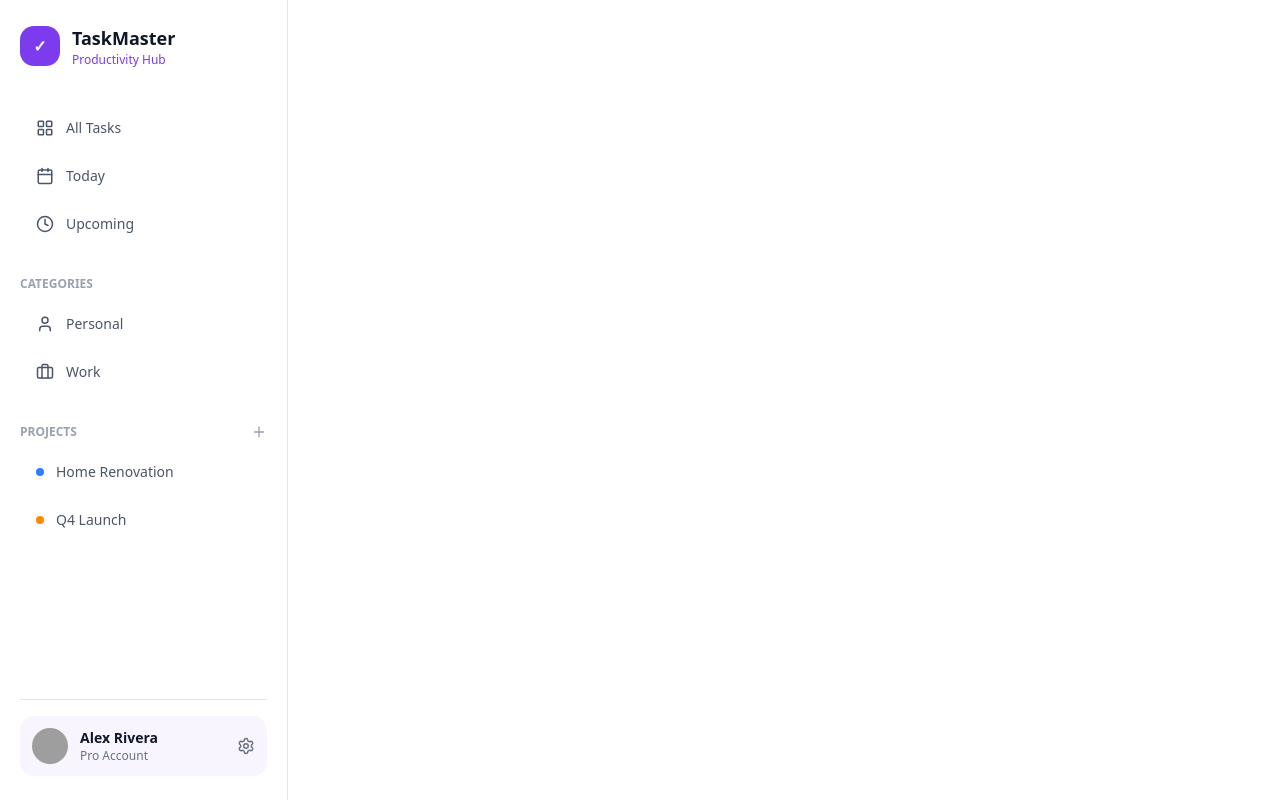
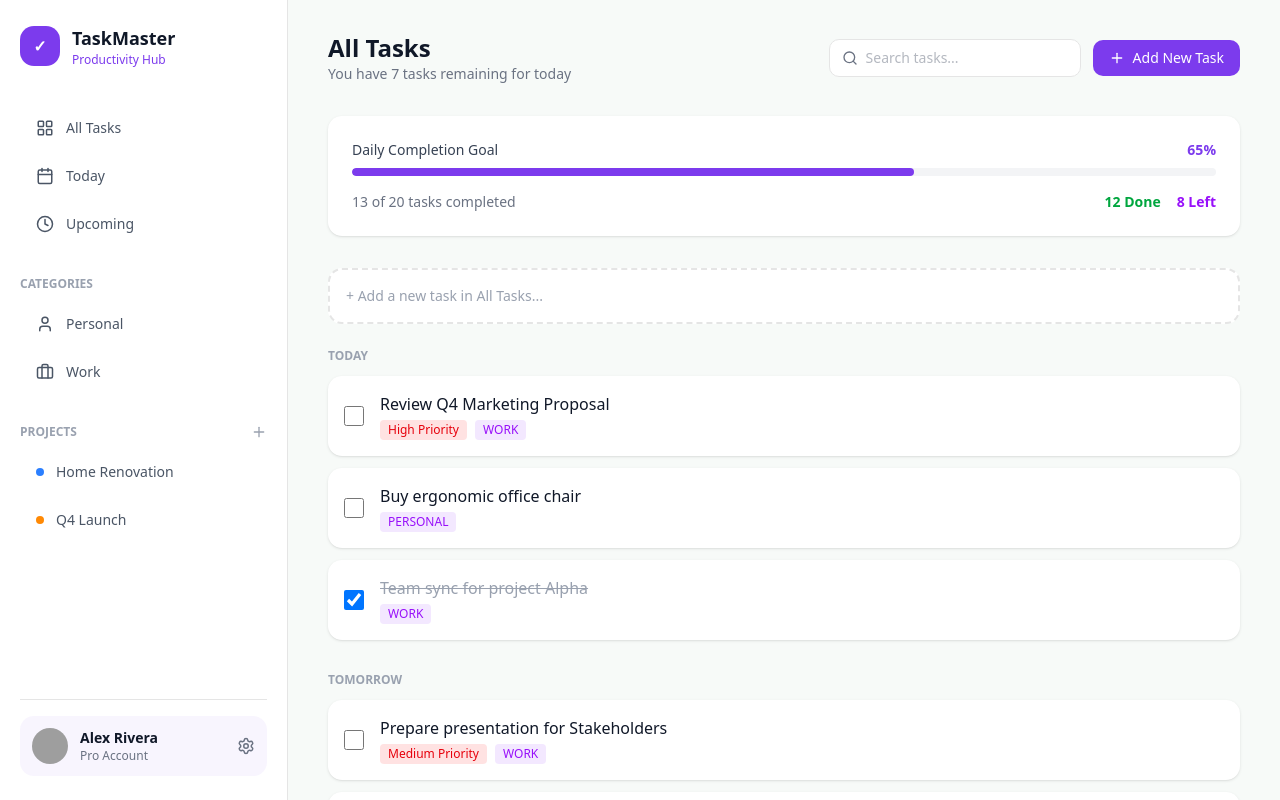
Before and after one commit to Abshoor24/FEtask-FICPACT, a Next.js app: page /dashboard in a window 1280 px wide. Built offline with nearby package versions, Linux system fonts and the light colour scheme; grey boxes are pictures that could not be loaded.

Commit message:
Add Dashboard

```diff
--- a/src/app/dashboard/page.tsx
+++ b/src/app/dashboard/page.tsx
@@ -1,10 +1,16 @@
-import Sidebar from '@/components/Sidebar'
-import React from 'react'
+import Sidebar from "@/components/Sidebar";
+import DashboardContent from "@/components/dashboard/DashboardContent";
 
 export default function DashboardPage() {
   return (
-    <>
+    <div className="flex h-screen overflow-hidden bg-[#F7FAF8]">
+      {/* SIDEBAR */}
       <Sidebar />
-    </>
-  )
+
+      {/* MAIN CONTENT */}
+      <main className="flex-1 overflow-hidden">
+        <DashboardContent />
+      </main>
+    </div>
+  );
 }
--- /dev/null
+++ b/src/components/dashboard/DashboardContent.tsx
@@ -0,0 +1,76 @@
+"use client";
+
+import { Search, Plus } from "lucide-react";
+import TaskSection from "./TaskSection";
+import TaskItem from "./TaskItem";
+
+export default function DashboardContent() {
+  return (
+    <div className="h-full overflow-y-auto px-10 py-8">
+
+      {/* HEADER */}
+      <div className="flex items-center justify-between mb-8">
+        <div>
+          <h1 className="text-2xl font-bold text-gray-900">All Tasks</h1>
+          <p className="text-sm text-gray-500">
+            You have 7 tasks remaining for today
+          </p>
+        </div>
+
+        <div className="flex items-center gap-3">
+          <div className="flex items-center gap-2 rounded-lg border bg-white px-3 py-2 text-sm text-gray-500">
+            <Search size={16} />
+            <input
+              placeholder="Search tasks..."
+              className="outline-none bg-transparent"
+            />
+          </div>
+
+          <button className="flex items-center gap-2 rounded-lg bg-[#7C3BED] px-4 py-2 text-sm font-medium text-white hover:bg-[#6A2EE8] transition">
+            <Plus size={16} />
+            Add New Task
+          </button>
+        </div>
+      </div>
+
+      {/* DAILY GOAL */}
+      <div className="mb-8 rounded-xl bg-white p-6 shadow-sm">
+        <div className="flex items-center justify-between mb-2">
+          <p className="text-sm font-medium text-gray-700">
+            Daily Completion Goal
+          </p>
+          <span className="text-sm font-semibold text-[#7C3BED]">65%</span>
+        </div>
+
+        <div className="h-2 rounded-full bg-gray-100 overflow-hidden">
+          <div className="h-full w-[65%] bg-[#7C3BED] rounded-full" />
+        </div>
+
+        <div className="mt-4 flex justify-between text-sm">
+          <p className="text-gray-500">13 of 20 tasks completed</p>
+          <div className="flex gap-4">
+            <span className="text-green-600 font-semibold">12 Done</span>
+            <span className="text-purple-600 font-semibold">8 Left</span>
+          </div>
+        </div>
+      </div>
+
+      {/* ADD TASK */}
+      <div className="mb-6 rounded-xl border-2 border-dashed bg-white p-4 text-sm text-gray-400 hover:border-[#7C3BED] transition cursor-pointer">
+        + Add a new task in All Tasks...
+      </div>
+
+      {/* TASK LIST */}
+      <TaskSection title="Today">
+        <TaskItem title="Review Q4 Marketing Proposal" tag="WORK" priority="High" />
+        <TaskItem title="Buy ergonomic office chair" tag="PERSONAL" />
+        <TaskItem title="Team sync for project Alpha" tag="WORK" completed />
+      </TaskSection>
+
+      <TaskSection title="Tomorrow">
+        <TaskItem title="Prepare presentation for Stakeholders" tag="WORK" priority="Medium" />
+        <TaskItem title="Grocery shopping for weekend trip" tag="PERSONAL" />
+      </TaskSection>
+    </div>
+  );
+}
--- /dev/null
+++ b/src/components/dashboard/TaskItem.tsx
@@ -0,0 +1,37 @@
+
+
+
+export default function TaskItem({
+  title,
+  tag,
+  priority,
+  completed,
+}: {
+  title: string;
+  tag: string;
+  priority?: "High" | "Medium";
+  completed?: boolean;
+}) {
+  return (
+    <div className="flex items-center gap-4 rounded-xl bg-white p-4 shadow-sm mb-3">
+      <input type="checkbox" checked={completed} readOnly className="w-5 h-5" />
+
+      <div className="flex-1">
+        <p className={`font-medium ${completed ? "line-through text-gray-400" : "text-gray-900"}`}>
+          {title}
+        </p>
+
+        <div className="mt-1 flex gap-2 text-xs">
+          {priority && (
+            <span className="rounded bg-red-100 px-2 py-0.5 text-red-600">
+              {priority} Priority
+            </span>
+          )}
+          <span className="rounded bg-purple-100 px-2 py-0.5 text-purple-600">
+            {tag}
+          </span>
+        </div>
+      </div>
+    </div>
+  );
+}
--- /dev/null
+++ b/src/components/dashboard/TaskSection.tsx
@@ -0,0 +1,16 @@
+export default function TaskSection({
+  title,
+  children,
+}: {
+  title: string;
+  children: React.ReactNode;
+}) {
+  return (
+    <div className="mb-8">
+      <p className="mb-3 text-xs font-semibold uppercase text-gray-400">
+        {title}
+      </p>
+      {children}
+    </div>
+  );
+}
```
